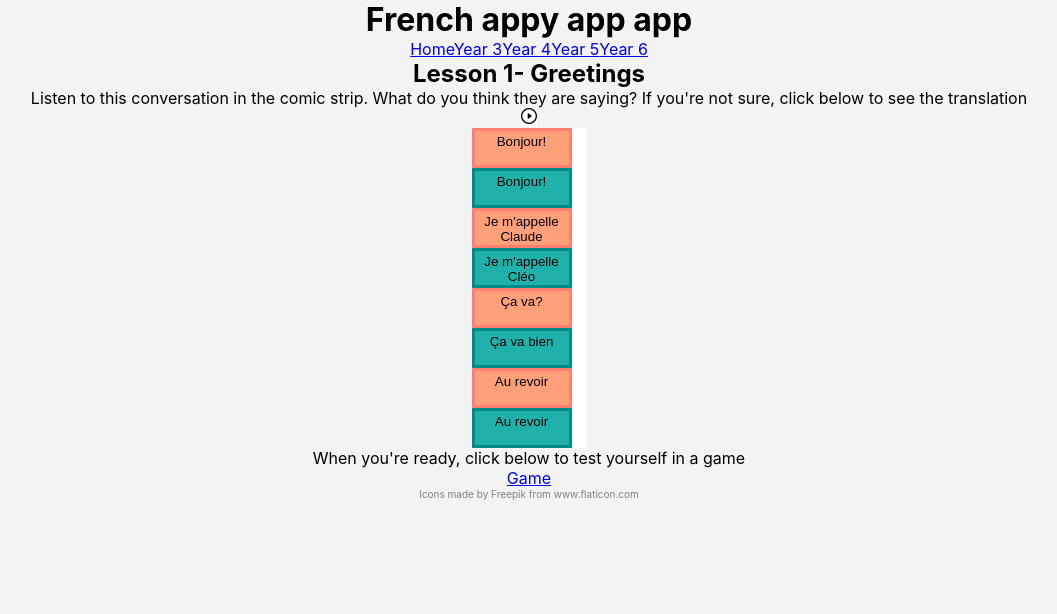
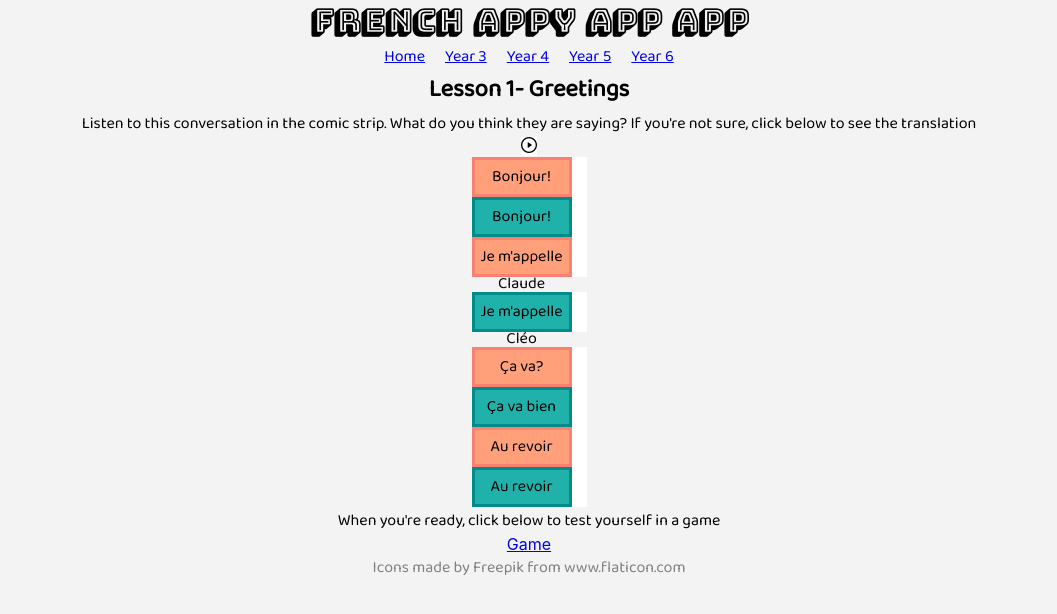
Before and after one commit to philippaclaire9/french-scheme, a React (Create React App) app: page /year_3/Lesson1 in a window 1280 px wide. Shown: the top 614 px of the page, without its empty margins (111-1168 px from the left). Built offline with nearby package versions, Linux system fonts and the light colour scheme.

Commit message:
alter fonts

```diff
--- a/public/index.html
+++ b/public/index.html
@@ -8,6 +8,18 @@
     <meta
       name="description"
       content="Web site created using create-react-app"
+    />
+    <link
+      href="https://fonts.googleapis.com/css2?family=Bungee+Shade&display=swap"
+      rel="stylesheet"
+    />
+    <link
+      href="https://fonts.googleapis.com/css2?family=Bungee+Shade&family=Philosopher&display=swap"
+      rel="stylesheet"
+    />
+    <link
+      href="https://fonts.googleapis.com/css2?family=Baloo+Da+2&family=Bungee+Shade&family=Philosopher&display=swap"
+      rel="stylesheet"
     />
     <!-- <link rel="apple-touch-icon" href="%PUBLIC_URL%/logo192.png" /> -->
     <!--
--- a/src/App.css
+++ b/src/App.css
@@ -2,37 +2,45 @@
   text-align: center;
 }
 
-.App-logo {
-  height: 40vmin;
-  pointer-events: none;
+/* .flexbox {
+  display: flex;
+  justify-content: space-between;
+  width: 100%;
+  max-width: 768px;
+  height: 100vh;
+  overflow: hidden;
+  margin: auto;
+  padding: 15px;
 }
 
-@media (prefers-reduced-motion: no-preference) {
-  .App-logo {
-    animation: App-logo-spin infinite 20s linear;
-  }
+.flexbox .board {
+  display: flex;
+  flex-direction: column;
+  width: 100%;
+  max-width: 300px;
+  background-color: peru;
+  padding: 15px;
 }
 
-.App-header {
-  background-color: #282c34;
-  min-height: 100vh;
-  display: flex;
-  flex-direction: column;
-  align-items: center;
-  justify-content: center;
-  font-size: calc(10px + 2vmin);
-  color: white;
+.flexbox .board .speaker-1 {
+  padding: 15px 25px;
+  background-color: lightsalmon;
+  cursor: pointer;
+  margin-bottom: 15px;
+} */
+
+.nav-links {
+  font-family: 'Baloo Da 2', cursive;
+  margin: 10px;
 }
 
-.App-link {
-  color: #61dafb;
+.header {
+  font-family: 'Bungee Shade', cursive;
 }
 
-@keyframes App-logo-spin {
-  from {
-    transform: rotate(0deg);
-  }
-  to {
-    transform: rotate(360deg);
-  }
+p {
+  font-family: 'Baloo Da 2', cursive;
 }
+h2 {
+  font-family: 'Baloo Da 2', cursive;
+}
--- a/src/App.js
+++ b/src/App.js
@@ -9,7 +9,7 @@ import Y3Game1 from './Components/Y3Game1';
 function App() {
   return (
     <div className="App">
-      <h1>French appy app app</h1>
+      <h1 className="header">French appy app app</h1>
       <Nav />
       <Router>
         <Home path="/" />
--- a/src/Components/Home.jsx
+++ b/src/Components/Home.jsx
@@ -1,7 +1,7 @@
 import React from 'react';
 
 const Home = () => {
-  return <div>Hello home style</div>;
+  return <div>Hello welcome home</div>;
 };
 
 export default Home;
--- a/src/Components/Nav.jsx
+++ b/src/Components/Nav.jsx
@@ -1,14 +1,25 @@
 import React from 'react';
 import { Link } from '@reach/router';
+import '../App.css';
 
 const Nav = () => {
   return (
     <nav>
-      <Link to="/">Home</Link>
-      <Link to="year_3">Year 3</Link>
-      <Link to="year_4">Year 4</Link>
-      <Link to="year_5">Year 5</Link>
-      <Link to="year_6">Year 6</Link>
+      <Link className="nav-links" to="/">
+        Home
+      </Link>
+      <Link className="nav-links" to="year_3">
+        Year 3
+      </Link>
+      <Link className="nav-links" to="year_4">
+        Year 4
+      </Link>
+      <Link className="nav-links" to="year_5">
+        Year 5
+      </Link>
+      <Link className="nav-links" to="year_6">
+        Year 6
+      </Link>
     </nav>
   );
 };
--- a/src/lessons.css
+++ b/src/lessons.css
@@ -6,7 +6,7 @@
 .footer {
   color: grey;
   text-decoration: none;
-  font-size: x-small;
+  font-size: x-medium;
 }
 
 .play-button {
@@ -22,31 +22,35 @@
 .speaker-1 {
   background-color: lightsalmon;
   width: 100px;
-  max-height: 40px;
+  max-height: 50px;
   text-align: center;
   padding: 3px;
+  font-size: medium;
 }
 
 .speaker-2 {
   background-color: lightseagreen;
   width: 100px;
-  max-height: 40px;
+  max-height: 50px;
   text-align: center;
   padding: 3px;
+  font-size: medium;
 }
 
 .speaker-1a {
   background-color: lightcoral;
   width: 100px;
-  max-height: 40px;
+  max-height: 50px;
   text-align: center;
   padding: 3px;
+  font-size: medium;
 }
 
 .speaker-2a {
   background-color: darkcyan;
   width: 100px;
-  max-height: 40px;
+  max-height: 50px;
   text-align: center;
   padding: 3px;
+  font-size: medium;
 }
```
